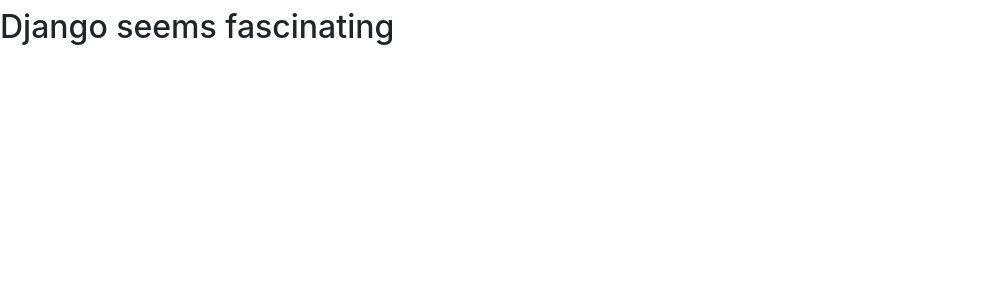
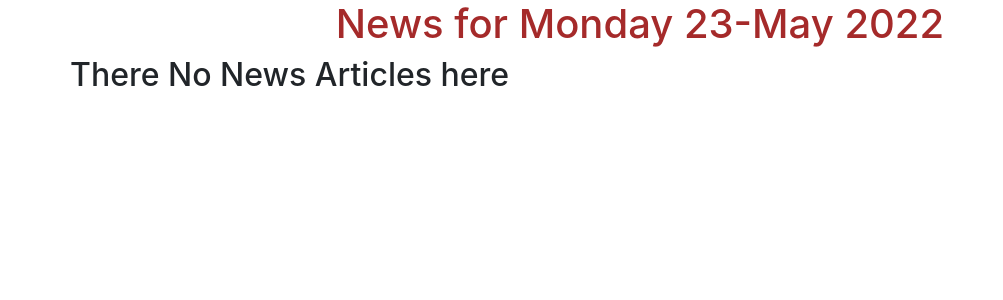
Before and after one commit to Reuben-Kipkemboi/Moringa-Tribune, a Django app: page / in a window 1280 px wide. Shown: the part 56-356 px from the top of the page, without its empty margins (0-1003 px from the left). Run offline with Django 3.2, Linux system fonts and the light colour scheme; data that the repository does not hold is empty; some libraries are stand-ins or nearby versions.

Commit message:
ft:template-rendering - renders our news

```diff
--- a/news/models.py
+++ b/news/models.py
@@ -1,4 +1,5 @@
 from django.db import models
+import datetime as dt
 
 # Create your models here.
 #Editor model this will contain data of our editor
@@ -7,6 +8,7 @@ class Editor(models.Model):
     first_name = models.CharField(max_length =30)
     last_name = models.CharField(max_length =30)
     email = models.EmailField()
+    phone_number = models.CharField(max_length = 10,blank =True)
 
     def __str__(self):
         return self.first_name
@@ -31,3 +33,15 @@ class Article(models.Model):
     editor = models.ForeignKey(Editor,on_delete=models.CASCADE)
     tags = models.ManyToManyField(tags)
     pub_date = models.DateTimeField(auto_now_add=True)
+
+
+    @classmethod
+    def todays_news(cls):
+        today = dt.date.today()
+        news = cls.objects.filter(pub_date__date = today)
+        return news
+
+    @classmethod
+    def days_news(cls,date):
+        news = cls.objects.filter(pub_date__date = date)
+        return news
--- a/news/templates/all-news/today-news.html
+++ b/news/templates/all-news/today-news.html
@@ -1,5 +1,26 @@
 {%extends 'all-news/base.html'%}
+{% block content %}
+{{ block.super}}
 
-{% block content %}
-{{block.super}}
+<div class="container">
+
+  <!-- Looping through news   -->
+  {% for news_item in news %}
+
+  <div class="row">
+    <!-- displaying News articles -->
+    <div class="col-xs-6 col-sm-6 col-md-6 col-lg-6">
+      <h2 class="text-center"> {{ news_item.title }} </h2>
+    </div>
+
+  </div>
+
+  {% empty %}
+  <div class="row">
+    <h2 class="text-center">There No News Articles here</h2>
+  </div>
+  {% endfor %}
+
+</div>
+
 {% endblock %}
--- a/news/templates/navbar.html
+++ b/news/templates/navbar.html
@@ -9,7 +9,7 @@
 <nav class="navbar navbar-inverse bg-light">
   <div class="container-fluid">
     <div class="navbar-header">
-      <a class="navbar-brand" href="{% url 'welcome' %}">The Moringa Tribune</a>
+      <a class="navbar-brand" href="{% url 'newsToday' %}">The Moringa Tribune</a>
       <a class="navbar-brand" href="{% url 'newsToday' %}">Past News</a>
       <a class="navbar-brand" href="{% url 'newsToday' %}"> Today</a>
     </div>
--- a/news/urls.py
+++ b/news/urls.py
@@ -1,8 +1,7 @@
-from django.conf.urls import url
+from django.urls import path
 from . import views
 
 urlpatterns=[
-    url('^$',views.welcome,name = 'welcome'),
-    url('^today/$',views.news_of_day,name='newsToday'),
-    url(r'^archives/(\d{4}-\d{2}-\d{2})/$',views.past_days_news,name = 'pastNews')
+    path('',views.news_today,name='newsToday'),
+    path('archives/(\d{4}-\d{2}-\d{2})/',views.past_days_news,name = 'pastNews')
 ]
--- a/news/views.py
+++ b/news/views.py
@@ -1,25 +1,31 @@
 from django.shortcuts import render, redirect
 from django.http  import HttpResponse, Http404
 import datetime as dt
+from .models import Article
 
 # Create your views here.
 def welcome(request):
     return render(request,'welcome.html')
-def news_of_day(request):
+
+def news_today(request):
     date = dt.date.today()
-    return render(request, 'all-news/today-news.html', {"date": date,})
+    news = Article.todays_news()
+    return render(request, 'all-news/today-news.html', {"date": date,"news":news})
+
+
 
 #past news function
-def past_days_news(request,past_date):
+def past_days_news(request, past_date):
     try:
         # Converts data from the string Url
-        date = dt.datetime.strptime(past_date,'%Y-%m-%d').date()
+        date = dt.datetime.strptime(past_date, '%Y-%m-%d').date()
     except ValueError:
         # Raise 404 error when ValueError is thrown
         raise Http404()
         assert False
-    #checks if the date is todays date
+
     if date == dt.date.today():
-        return redirect(news_of_day)
+        return redirect(news_today)
 
-    return render(request, 'all-news/past-news.html', {"date": date})
+    news = Article.days_news(date)
+    return render(request, 'all-news/past-news.html',{"date": date,"news":news})
--- a/tribune/settings.py
+++ b/tribune/settings.py
@@ -37,8 +37,8 @@ INSTALLED_APPS = [
     'django.contrib.sessions',
     'django.contrib.messages',
     'django.contrib.staticfiles',
-    'news.apps.NewsConfig',
-    # 'news',
+    # 'news.apps.NewsConfig',
+    'news',
     'bootstrap4',
 ]
 
--- a/tribune/urls.py
+++ b/tribune/urls.py
@@ -13,11 +13,11 @@ Including another URLconf
     1. Import the include() function: from django.conf.urls import url, include
     2. Add a URL to urlpatterns:  url(r'^blog/', include('blog.urls'))
 """
-from django.conf.urls import re_path as url,include
+from django.urls import path,include
 from django.contrib import admin
 
 urlpatterns = [
-    url(r'^admin/', admin.site.urls),
-    url(r'',include('news.urls'))
+    path('admin/', admin.site.urls),
+    path('',include('news.urls'))
 
 ]
```
Also changed, not shown: news/admin.py (+7 -0 lines), news/tests.py (+36 -0 lines), news/migrations/0004_auto_20220524_1037.py (added).
